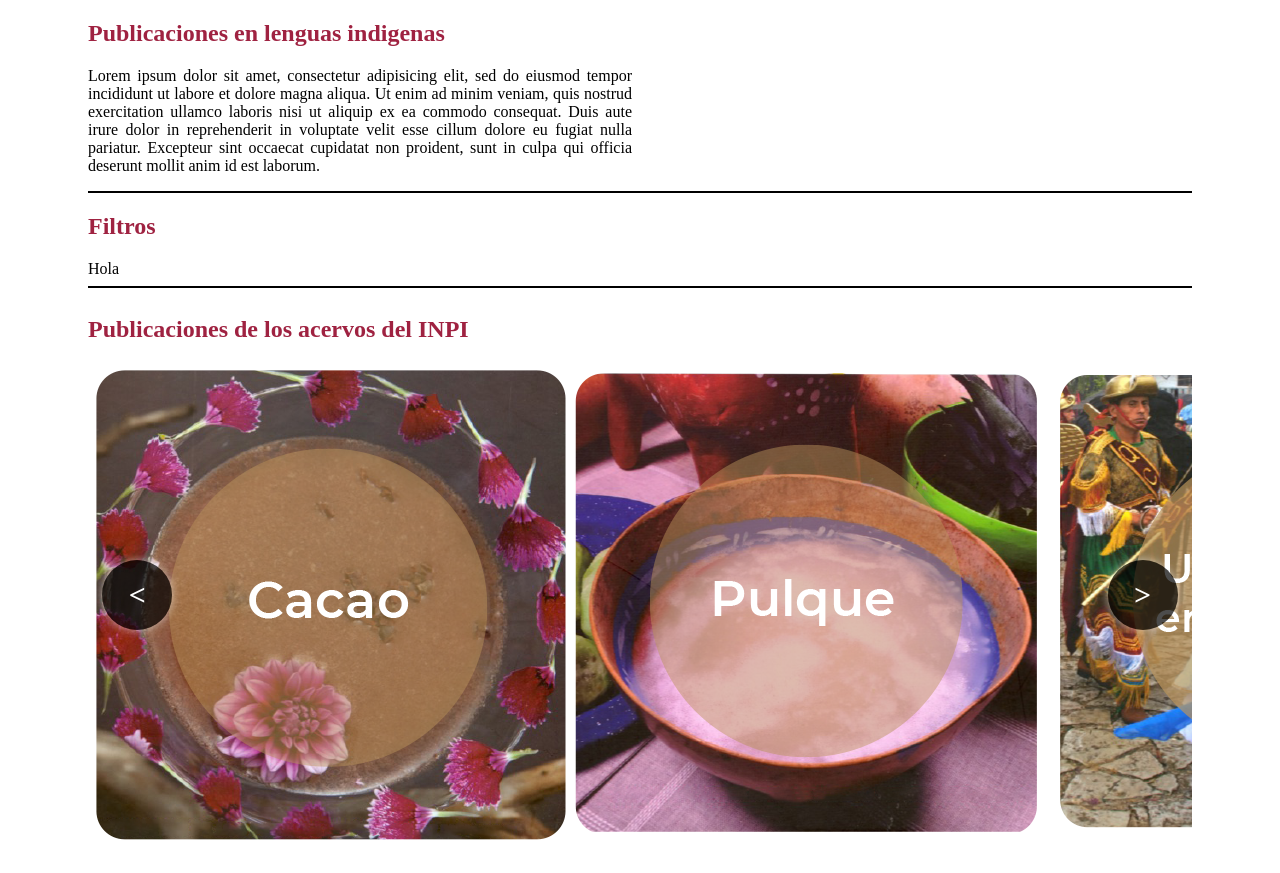
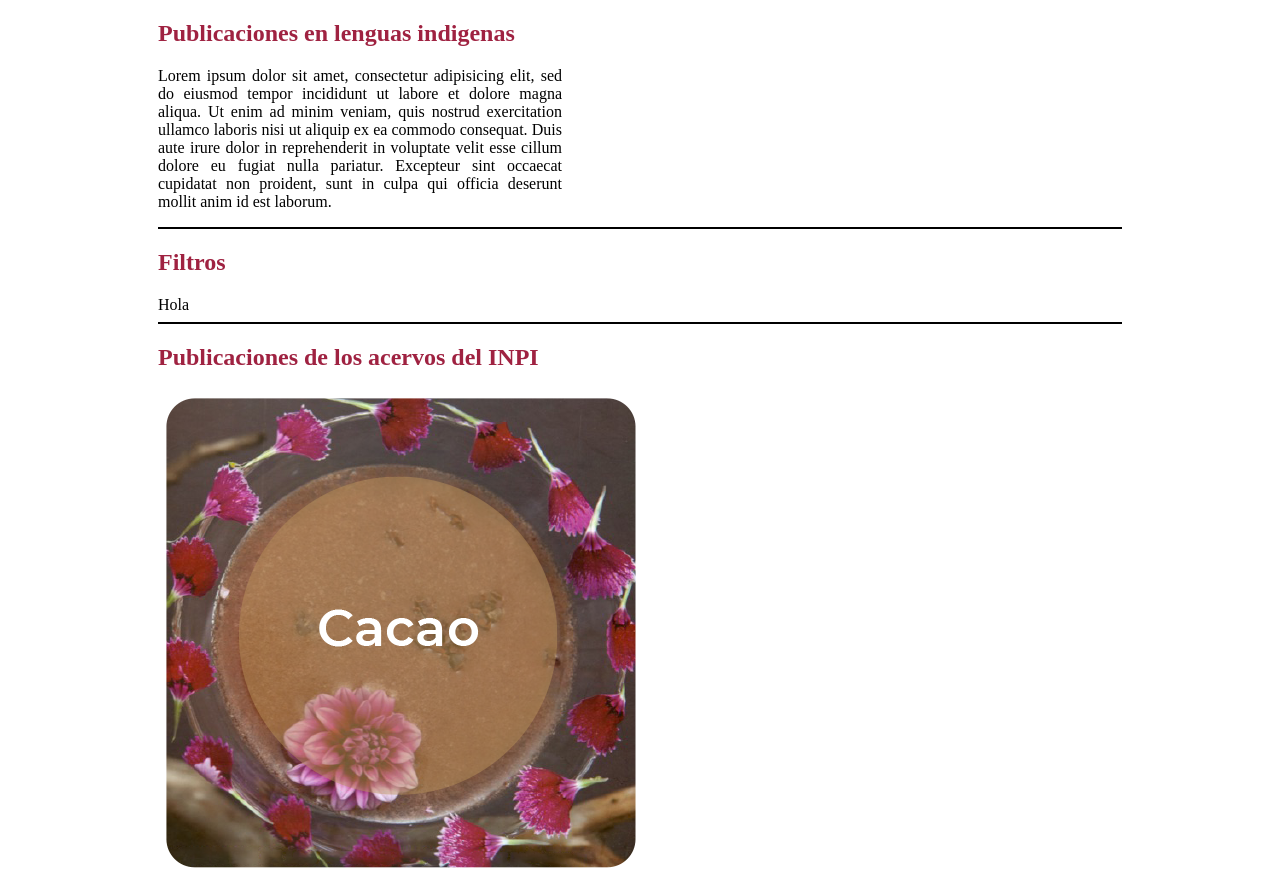
Before and after one commit to jacobomnp/MuseoIndigena, a plain HTML site: page index.html in a window 1280 px wide. Shown: the top 873 px of the page. Before the commit the page ends 850 px from the top, so only its background shows below. Drawn offline with Linux system fonts and the light colour scheme.

Commit message:
Update style.css
Carrusel agregado

```diff
--- a/css/style.css
+++ b/css/style.css
@@ -6,8 +6,8 @@ img {
 }
 
 .marco{
-	margin-left: 5em;
-	margin-right: 5em;
+	margin-left: 150px;
+	margin-right: 150px;
 
 }
 
@@ -18,52 +18,37 @@ img {
 
 .titulo{
 	color: #9F2241;
-;
 }
 
-.filtros{
-
+.carousel {
+    min-height: 500px;
 }
 
-.carrusel{
-	overflow: hidden;
+.carousel .carousel-item {
+    display: flex;
+    flex-direction: column;
+    justify-content: center;
+    align-items: center;
+    user-select: none;
+    width: 500px;
+    height: 500px;
 }
 
-.carrusel .grande{
-	display: flex;
-  	flex-flow: row nowrap;
-  	justify-content: space-between;
-  	transform: translateX(0%);
-  	align-items: center;
-
+.carousel .carousel-item img {
+    width: 100%;
+    height: 100%;
+    object-fit: cover;
+    position: absolute;
+    top: 0;
+    left: 0;
+    z-index: -1;
 }
 
-.boton{
-	font-size: 30px;
-	width: 70px;
-	height: 70px;
-	line-height: 70px;
-	border-radius: 50%;
-	background-color: rgba(0, 0, 0, 0.7);
-	text-align: center;
-	font-weight: bold;
-	position: absolute;
-	color: #fff;
-	box-shadow: 0 0 10px rgba(255, 255, 255, 0.6);
-
+.carousel .indicators .indicator-item {
+    border-radius: 0px;
+    transform: rotate(45deg);
+    margin: 0 15px;
+    background: #691a30;
+    position: relative;
+    top: -30px;
 }
-
-.boton:hover{
-	cursor: pointer;
-	transform: scale(1.2, 1.2);
-}
-
-.atras{
-	left: 8%;
-	top: calc(70%);
-}
-
-.adelante{
-	right: 8%;
-	top: calc(70%);
-}
```
